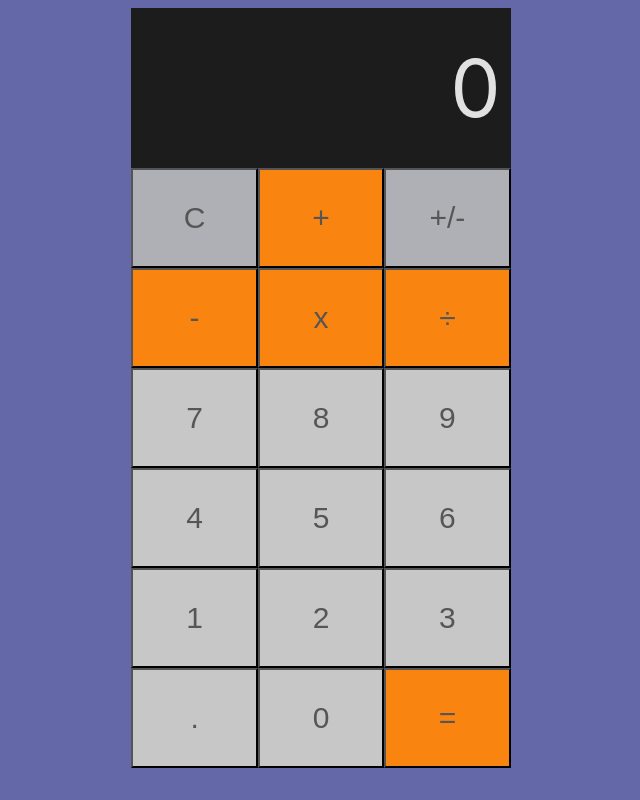
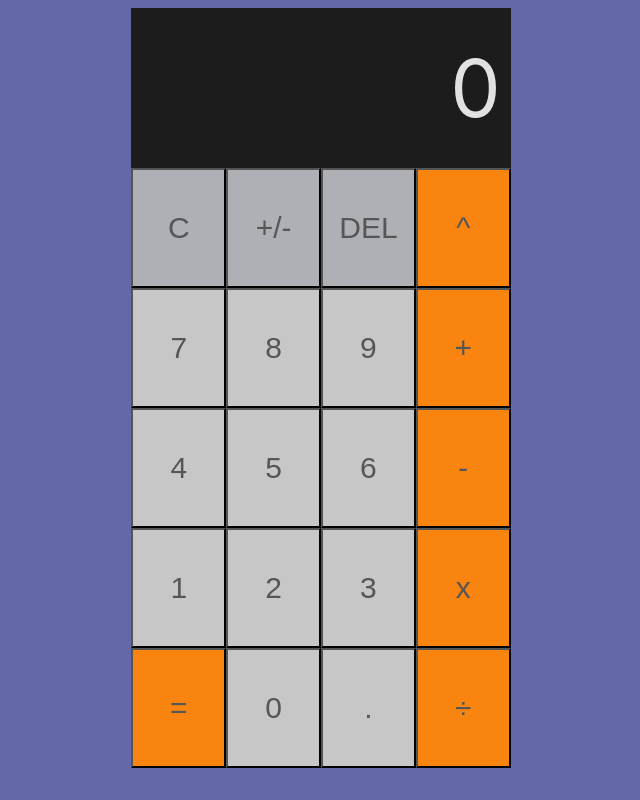
Before and after one commit to chuy-zip/Calculator_Testing, a React (Vite) app: page / in a window 1280 px wide. Shown: the whole page, without its empty margins (319-959 px from the left). Built offline with nearby package versions, Linux system fonts and the light colour scheme.

Commit message:
added 2 buttons

```diff
--- a/src/components/CalcButton.jsx
+++ b/src/components/CalcButton.jsx
@@ -1,5 +1,6 @@
 import PropTypes from 'prop-types'
-import { lengthIsCorrect,
+import {
+    lengthIsCorrect,
     isNegative,
     isNumber,
     plusMinus,
@@ -8,7 +9,8 @@ import { lengthIsCorrect,
     add,
     subtract,
     multiply,
-         divide } from '@scripts/calcController.js';
+    divide
+} from '@scripts/calcController.js';
 
 CalcButton.propTypes = {
     content: PropTypes.string.isRequired,
@@ -16,7 +18,7 @@ CalcButton.propTypes = {
     num2: PropTypes.string.isRequired,
 }
 
-function CalcButton({content, num1, num2, result}){
+function CalcButton({ content, num1, num2, result }) {
 
     const buttonConfig = {
         'C': {
@@ -95,12 +97,22 @@ function CalcButton({content, num1, num2, result}){
             class: 'operationButton',
             function: () => { console.log('= button clicked'); }
         },
+
+        'DEL': {
+            class: 'options',
+            function: () => { console.log('DEL button clicked'); }
+        },
+
+        '^': {
+            class: 'operationButton',
+            function: () => { console.log('^ button clicked'); }
+        },
     };
 
     return (
         <button
-            className= {buttonConfig[content].class}
-            onClick={ buttonConfig[content].function }> {content} </button>
+            className={buttonConfig[content].class}
+            onClick={buttonConfig[content].function}> {content} </button>
     )
 }
 
--- a/src/styles/App.css
+++ b/src/styles/App.css
@@ -47,7 +47,7 @@
 
 .keyboard {
   display: grid;
-  grid-template-columns: repeat(3, 1fr);
+  grid-template-columns: repeat(4, 1fr);
   width: 100%;
   margin: 0 auto;
   height: 75vh;
--- a/src/views/Calculator.jsx
+++ b/src/views/Calculator.jsx
@@ -1,6 +1,7 @@
 import React, { useState, useEffect } from "react";
 import CalcButton from "@components/CalcButton.jsx";
-import { lengthIsCorrect,
+import {
+    lengthIsCorrect,
     isNegative,
     isNumber,
     plusMinus,
@@ -9,16 +10,17 @@ import { lengthIsCorrect,
     add,
     subtract,
     multiply,
-    divide } from '@scripts/calcController.js';
+    divide
+} from '@scripts/calcController.js';
 
 function Calculator() {
     const [firstNumber, setFirstNumber] = useState("0");
     const [secondNumber, setSecondNumber] = useState("0");
 
-    useEffect (() => {
+    useEffect(() => {
 
-        if(!lengthIsCorrect(firstNumber)){
-            setFirstNumber( firstNumber.substring(0, firstNumber.length - 1))
+        if (!lengthIsCorrect(firstNumber)) {
+            setFirstNumber(firstNumber.substring(0, firstNumber.length - 1))
             alert("Total length must be 9 or less. This includes decimal point")
         }
 
@@ -30,24 +32,34 @@ function Calculator() {
                 {firstNumber}
             </div>
             <div className="keyboard">
-                <CalcButton content={'C'} type={'option'} result={setFirstNumber} num1={firstNumber} num2={secondNumber} />
-                <CalcButton content={'+'} type={'operation'} result={setFirstNumber} num1={firstNumber} num2={secondNumber} />
-                <CalcButton content={'+/-'} type={'option'} result={setFirstNumber} num1={firstNumber} num2={secondNumber} />
-                <CalcButton content={'-'} type={'operation'} result={setFirstNumber} num1={firstNumber} num2={secondNumber} />
-                <CalcButton content={'x'} type={'operation'} result={setFirstNumber} num1={firstNumber} num2={secondNumber} />
-                <CalcButton content={'÷'} type={'operation'} result={setFirstNumber} num1={firstNumber} num2={secondNumber} />
-                <CalcButton content={'7'} type={'number'} result={setFirstNumber} num1={firstNumber} num2={secondNumber} />
-                <CalcButton content={'8'} type={'number'} result={setFirstNumber} num1={firstNumber} num2={secondNumber} />
-                <CalcButton content={'9'} type={'number'} result={setFirstNumber} num1={firstNumber} num2={secondNumber} />
-                <CalcButton content={'4'} type={'number'} result={setFirstNumber} num1={firstNumber} num2={secondNumber} />
-                <CalcButton content={'5'} type={'number'} result={setFirstNumber} num1={firstNumber} num2={secondNumber} />
-                <CalcButton content={'6'} type={'number'} result={setFirstNumber} num1={firstNumber} num2={secondNumber} />
-                <CalcButton content={'1'} type={'number'} result={setFirstNumber} num1={firstNumber} num2={secondNumber} />
-                <CalcButton content={'2'} type={'number'} result={setFirstNumber} num1={firstNumber} num2={secondNumber} />
-                <CalcButton content={'3'} type={'number'} result={setFirstNumber} num1={firstNumber} num2={secondNumber} />
-                <CalcButton content={'.'} type={'number'} result={setFirstNumber} num1={firstNumber} num2={secondNumber} />
-                <CalcButton content={'0'} type={'number'} result={setFirstNumber} num1={firstNumber} num2={secondNumber} />
-                <CalcButton content={'='} type={'operation'} result={setFirstNumber} num1={firstNumber} num2={secondNumber} />
+
+                <CalcButton content={'C'} result={setFirstNumber} num1={firstNumber} num2={secondNumber} />
+                <CalcButton content={'+/-'} result={setFirstNumber} num1={firstNumber} num2={secondNumber} />
+                <CalcButton content={'DEL'} result={setFirstNumber} num1={firstNumber} num2={secondNumber} />
+                <CalcButton content={'^'} result={setFirstNumber} num1={firstNumber} num2={secondNumber} />
+
+                <CalcButton content={'7'} result={setFirstNumber} num1={firstNumber} num2={secondNumber} />
+                <CalcButton content={'8'} result={setFirstNumber} num1={firstNumber} num2={secondNumber} />
+                <CalcButton content={'9'} result={setFirstNumber} num1={firstNumber} num2={secondNumber} />
+                <CalcButton content={'+'} result={setFirstNumber} num1={firstNumber} num2={secondNumber} />
+
+                <CalcButton content={'4'} result={setFirstNumber} num1={firstNumber} num2={secondNumber} />
+                <CalcButton content={'5'} result={setFirstNumber} num1={firstNumber} num2={secondNumber} />
+                <CalcButton content={'6'} result={setFirstNumber} num1={firstNumber} num2={secondNumber} />
+                <CalcButton content={'-'} result={setFirstNumber} num1={firstNumber} num2={secondNumber} />
+
+
+                <CalcButton content={'1'} result={setFirstNumber} num1={firstNumber} num2={secondNumber} />
+                <CalcButton content={'2'} result={setFirstNumber} num1={firstNumber} num2={secondNumber} />
+                <CalcButton content={'3'} result={setFirstNumber} num1={firstNumber} num2={secondNumber} />
+                <CalcButton content={'x'} result={setFirstNumber} num1={firstNumber} num2={secondNumber} />
+
+                <CalcButton content={'='} result={setFirstNumber} num1={firstNumber} num2={secondNumber} />
+                <CalcButton content={'0'} result={setFirstNumber} num1={firstNumber} num2={secondNumber} />
+                <CalcButton content={'.'} result={setFirstNumber} num1={firstNumber} num2={secondNumber} />
+                <CalcButton content={'÷'} result={setFirstNumber} num1={firstNumber} num2={secondNumber} />
+
+
             </div>
         </div>
     );
```
Lines whose indentation alone changed are shown as unchanged.
